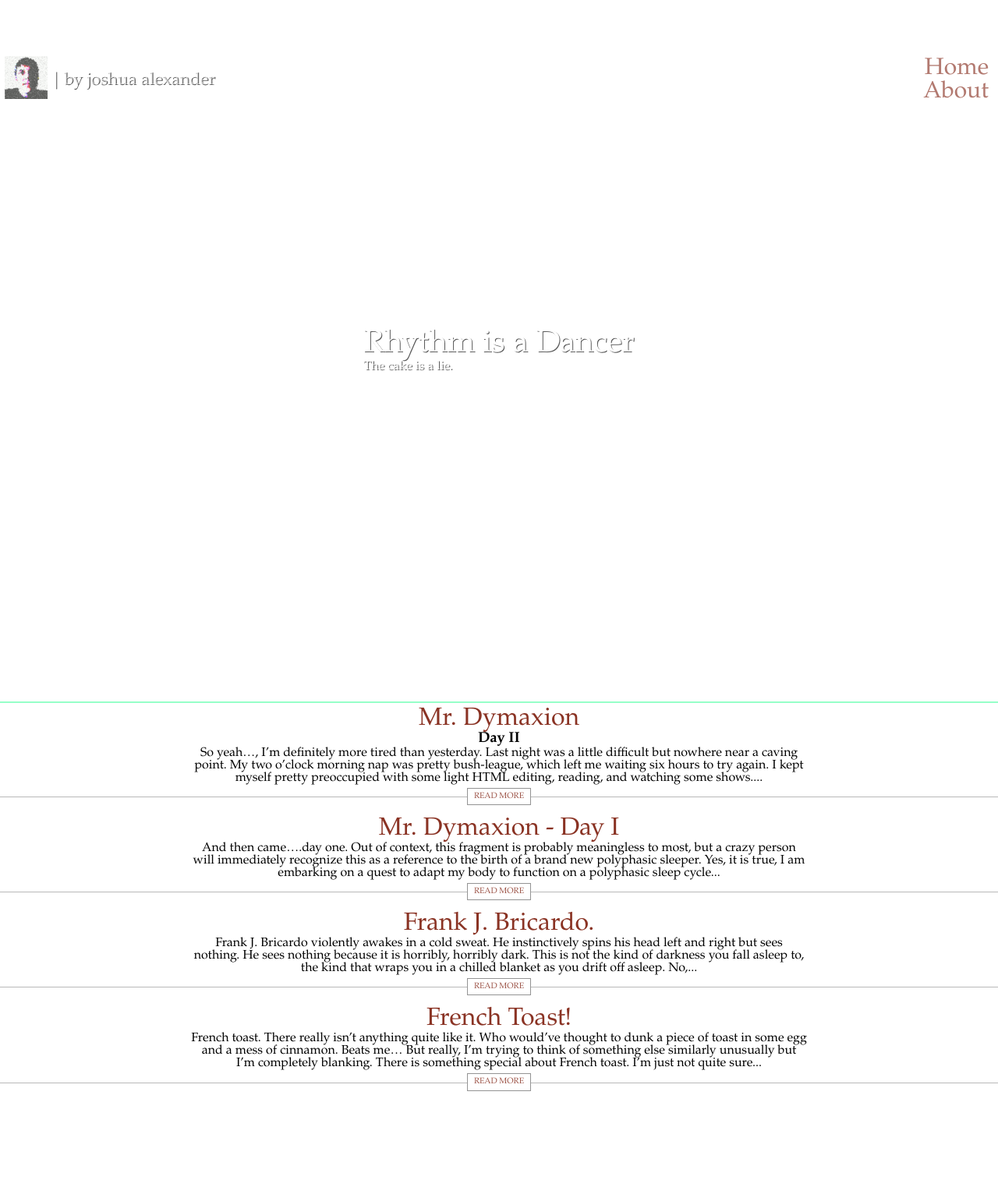
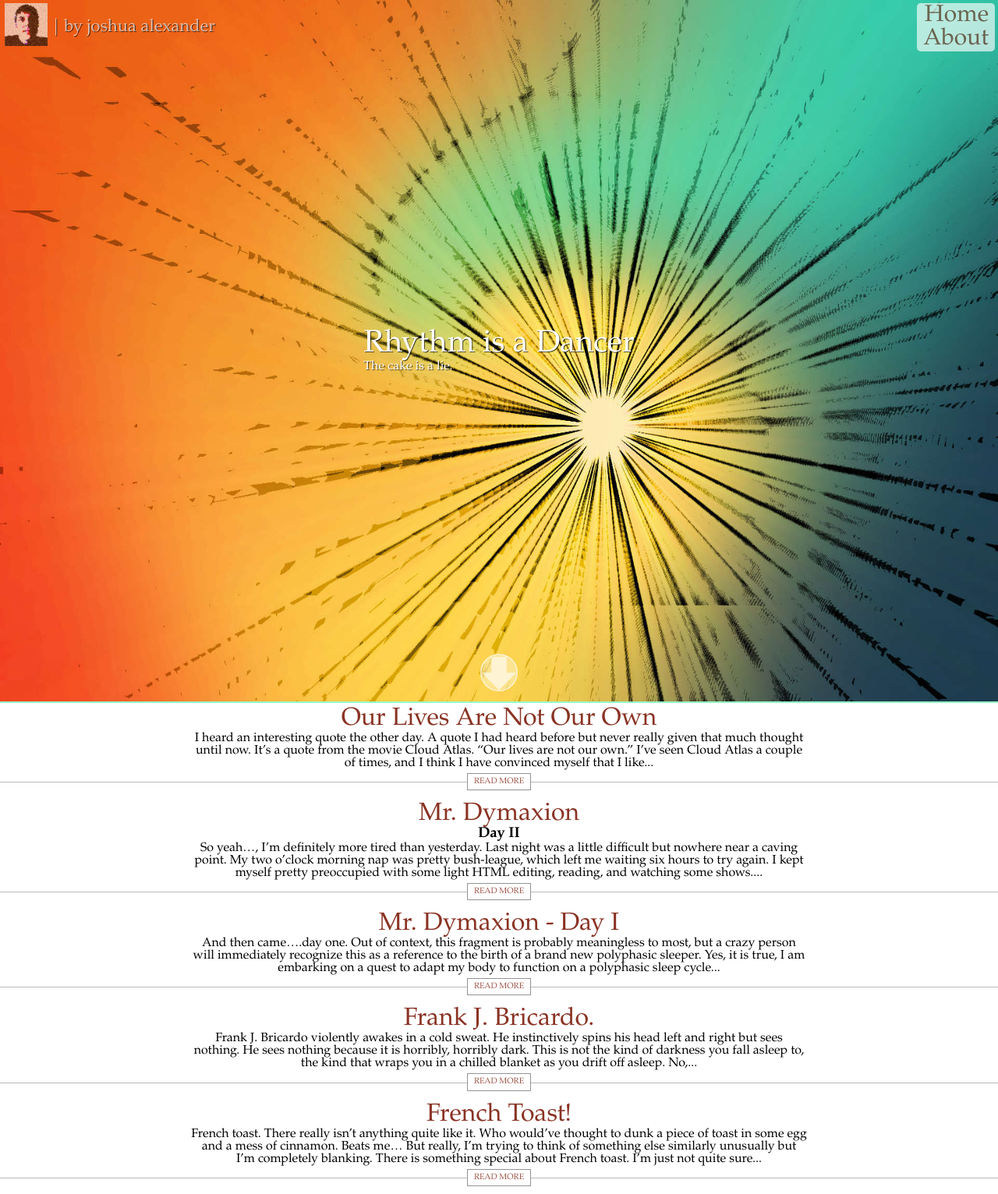
Before and after one commit to j-louis/j-louis.github.io, a Jekyll site: the page built from index.html, in a window 1280 px wide. Shown: the whole page at 78% size. Built offline with Jekyll 4.4.1, drawn with Linux system fonts in a browser that asks for light colours; Markdown is read by kramdown in place of the engine named in the settings; before the commit the page ends 1410 px from its top, so only the background shows below that.

Commit message:
added arrow on cover added article

```diff
--- a/_layouts/default.html
+++ b/_layouts/default.html
@@ -23,40 +23,8 @@
 
   <body style="background-image: url('{{ site.baseurl }}{{ site.imageDir }}{% if page.cover %}{{ page.cover }}{% else %}{{ site.defaultCover }}{% endif %}');" onLoad="document.body.style.backgroundSize = '100% ' + ( 0.66 * document.body.clientHeight ).toString() + 'px'; document.body.style.height = ( 0.66 * document.body.clientHeight ).toString() + 'px';">
     <header class="cover">
-      <svg
-   xmlns:dc="http://purl.org/dc/elements/1.1/"
-   xmlns:cc="http://creativecommons.org/ns#"
-   xmlns:rdf="http://www.w3.org/1999/02/22-rdf-syntax-ns#"
-   xmlns:svg="http://www.w3.org/2000/svg"
-   xmlns="http://www.w3.org/2000/svg"
-   viewBox="0 0 64 64"
-   version="1.1"
-   id="svg3368"
-   height="64"
-   width="64">
-  <defs
-     id="defs3370" />
-  <metadata
-     id="metadata3373">
-    <rdf:RDF>
-      <cc:Work
-         rdf:about="">
-        <dc:format>image/svg+xml</dc:format>
-        <dc:type
-           rdf:resource="http://purl.org/dc/dcmitype/StillImage" />
-        <dc:title></dc:title>
-      </cc:Work>
-    </rdf:RDF>
-  </metadata>
-  <g
-     id="layer1">
-    <path
-       id="path4180"
-       d="M 32 0.71289062 A 31.287329 31.287329 0 0 0 0.71289062 32 A 31.287329 31.287329 0 0 0 32 63.287109 A 31.287329 31.287329 0 0 0 32.099609 63.283203 L 1.4550781 33.726562 L 20 33.818359 L 20 4 L 45.636719 4.5449219 L 45.636719 33.726562 L 62.544922 33.726562 L 32.224609 63.279297 A 31.287329 31.287329 0 0 0 63.287109 32 A 31.287329 31.287329 0 0 0 32 0.71289062 z "
-       style="fill:#ffffff;fill-opacity:0.8627451;stroke:#ffffff;stroke-width:1.42534328;stroke-opacity:1;marker-end:" />
-  </g>
-</svg>
-
+      <div class="coverArrow">
+      </div>
       <div class="coverCenterfold noclick">
         <div class="coverTitle">
           {{ page.title }}
@@ -68,6 +36,15 @@
 
         </div>
       </div>
+
+      <a href="#cBar" class="coverArrow">
+        <svg id="svg3368" xmlns:rdf="http://www.w3.org/1999/02/22-rdf-syntax-ns#" xmlns="http://www.w3.org/2000/svg" viewBox="0 0 64 64" version="1.1" xmlns:cc="http://creativecommons.org/ns#" xmlns:dc="http://purl.org/dc/elements/1.1/">
+          <g id="layer1" stroke="#fff" fill="#fff">
+            <path id="path4180" d="m32 1.002a30.998 30.998 0 0 0 -30.998 30.998 30.998 30.998 0 0 0 30.998 30.998 30.998 30.998 0 0 0 30.998 -30.998 30.998 30.998 0 0 0 -30.998 -30.998z" fill-opacity=".49804" stroke-width="2.01"/>
+            <path id="path4185" d="m19.509 5.4431 0.07007 27.04-16.401-0.03115 28.845 28.827 28.776-28.764h-16.287l0.03547-27.056z" fill-rule="evenodd" stroke-width=".992"/>
+          </g>
+        </svg>
+      </a>
 
       <div class="navTop">
         <div class="navTopLeft">
@@ -97,7 +74,7 @@
 
   </header>
 
-  <div class="colorBar"></div>
+  <div id="cBar" class="colorBar"></div>
 
   <div class="content">
 
--- /dev/null
+++ b/_posts/2015-04-10-Our-Lives-Are-Not-Our-Own.md
@@ -0,0 +1,13 @@
+---
+layout: post
+cover: bg_disco_tech.gif
+title: Our Lives Are Not Our Own
+---
+
+I heard an interesting quote the other day. A quote I had heard before but never really given that much thought until now. It’s a quote from the movie Cloud Atlas. “Our lives are not our own.” I’ve seen Cloud Atlas a couple of times, and I think I have convinced myself that I like that movie. Apart from being horribly difficult to follow the storyline, I find the vagueness and uncertainty of its plot refreshing. Now if you have seen Cloud Atlas, there is a very good chance you thoroughly hated it. For obvious reasons I won’t get into in depth, it is a movie that demands a cult following but nothing more. So as I would quote this line in different conversations, somewhat ironically, I found myself stumbling about what it would look like to embody this group of words (which in all likelihood were probably thrown together for the sole purpose of confusing people).
+
+Our lives are not our own.
+
+What does it look like for someone to live a life for something other than themselves. Initially, I thought wholesome things would pop into my head. Words like selflessness, stewardship seemed like obvious choices. But when I really tried to picture someone living out this idea, the scene quickly darkened. I pictured drug addicts desperately seeking to maintain a lifestyle that hinged upon being dependent on a chemical. Prostitutes conceding their bodies to be dispensable to the next Smoe to walk up to them. Terrorist murderers who in their minds are heroes to be praised on behalf of some junk god that doesn’t exist. Boy….that escalated quickly.
+
+The problem is that we as individuals can devote our lives to literally anything, whether it be another person or some bigger cause. I think people tend to devote themselves to other things for many different reasons. For some it may result from a sense of personal inadequacy, a wanting of fulfillment, or a desire to be part of something more significant than they can muster on their own. On the other side, we can ignore this idea and live our lives completely for ourselves. Many people may consider this to ultimately yield a life that is more enjoyable. Personally, I think that is bush-league. Realizing my life is not my own forces me to see in a perspective other than my horribly nearsighted one. It allows me to devote my work to something that will break from the proximity of my personal bubble. But then I begin to wonder…as I look at the devastation that is caused by people who are devoting their lives to things other than themselves but are still trash, maybe it would be better if they just lived a bush-league life and nothing more.
--- a/style.scss
+++ b/style.scss
@@ -65,6 +65,9 @@
     height: 100% !important;
     background-size: 100% 100% !important;
   }
+  .coverArrow {
+    //display: block !important;
+  }
 }
 
 .coverCenterfold {
@@ -93,6 +96,27 @@
   text-align: justify;
   text-shadow: 1px 1px rgba( 0, 0, 0, 0.65 );
   word-wrap: break-word;
+}
+
+.coverCopyright {
+  position: absolute;
+  font-size: 10px;
+  color: white;
+  text-shadow: 1px 1px black;
+  bottom: 0px;
+  right: 0px;
+  margin: 2px 4px;
+}
+
+.coverArrow {
+  position: absolute;
+  //display: none;
+  bottom: 1%;
+  left: 50%;
+  margin-right: -50%;
+  transform: translate(-50%, 0%);
+  width: 3em;
+  opacity: 0.75;
 }
 
 .navTop {
@@ -146,16 +170,6 @@
   word-wrap: break-word;
 }
 
-.coverCopyright {
-  position: absolute;
-  font-size: 10px;
-  color: white;
-  text-shadow: 1px 1px black;
-  bottom: 0px;
-  right: 0px;
-  margin: 2px 4px;
-}
-
 .content {
   position: absolute;
   display: block;
@@ -185,6 +199,8 @@
   width: 100%;
   height: 2px;
   background-color: rgba( 150, 255, 200, 1 );
+    -webkit-transition: -webkit-transform 0.6s ease-in-out;
+  transition: transform 0.6s ease-in-out;
 }
 
 .barDiv {
```
Also changed, not shown: images/bg_disco_tech.gif (renamed from images/bg_disco_vortex.gif), images/bg_disco_tech.png (deleted), images/bg_disco_vortex.jpg (added).
